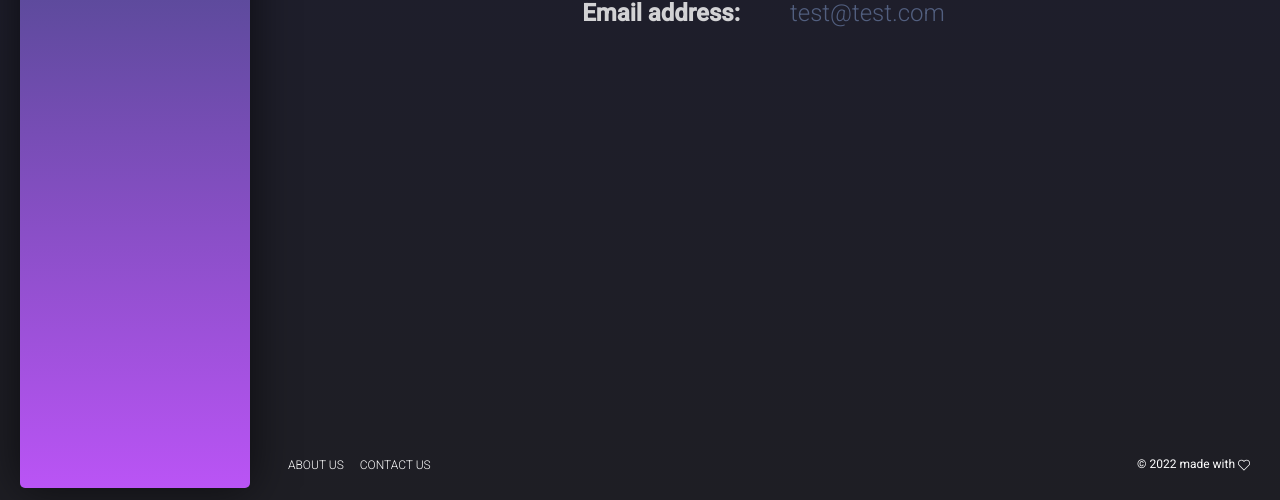
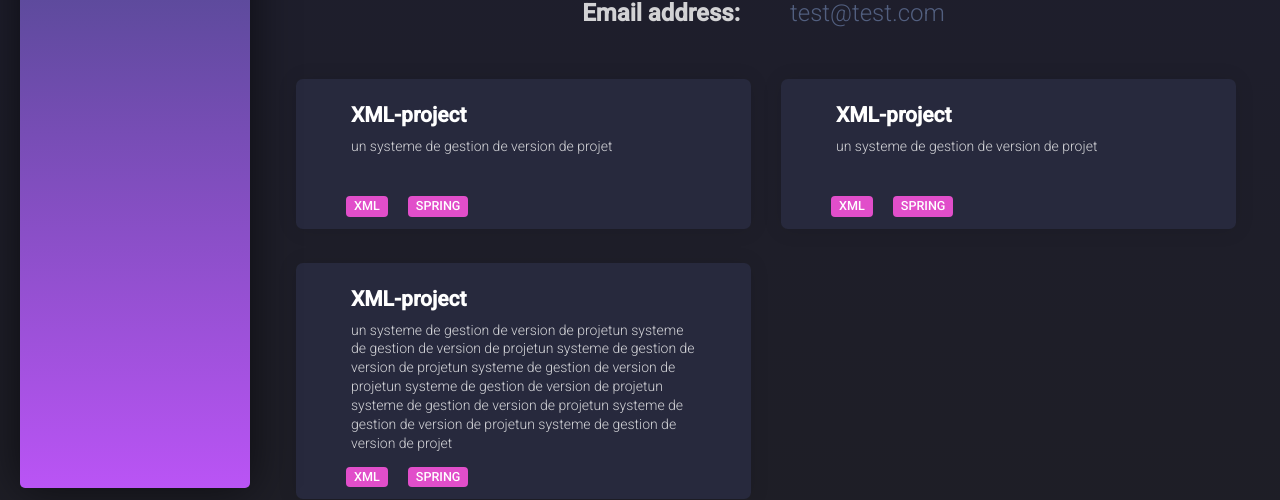
Before and after one commit to Yeyvo/MyWebArchive, an Angular app: page /profile in a window 1280 px wide. Shown: the part 302-802 px from the top of the page. Built offline with nearby package versions, Linux system fonts and the light colour scheme.

Commit message:
working profile
TODO refactor code inside with project-dashboard

```diff
--- a/src/app/components/profile/profile.component.html
+++ b/src/app/components/profile/profile.component.html
@@ -13,6 +13,20 @@
   </div>
 
 
-
+  <div class="container">
+    <div class="row">
+      <div class="col-sm-6" *ngFor="let project of projects; let i = index">
+        <div class="card btn projCard" routerLink="/projects/detailProject" (click)="onLoadProjectData(i)">
+          <div class="card-body">
+            <h5 class="card-title">{{project.name}}</h5>
+            <p class="card-text">{{project.description}}</p>
+          </div>
+          <div class="tags">
+            <div class="badge badge-primary" *ngFor="let tag of project.tags">{{tag}}</div>
+          </div>
+        </div>
+      </div>
+    </div>
+  </div>
 
 </div>
--- a/src/app/components/profile/profile.component.scss
+++ b/src/app/components/profile/profile.component.scss
@@ -58,7 +58,22 @@
   }
 
 
+  .projCard{
+    //overflow: clip;
+    white-space: normal;
+    text-align: left;
+    //text-overflow: ellipsis;
+    overflow: hidden;
+    min-height: 150px;
 
+    .card-body{
+      .card-title{
+        font-size: 1.5em;
+        font-weight: bold;
+      }
+    }
+
+  }
 
   .centerText {
     text-align: center;
--- a/src/app/components/profile/profile.component.ts
+++ b/src/app/components/profile/profile.component.ts
@@ -1,6 +1,8 @@
 import { Component, OnInit } from '@angular/core';
 import {AuthService} from "../../services/auth.service";
 import {User} from "../../models/User";
+import {ProjectSmall} from "../../project/models/project";
+import {ProjectService} from "../../project/services/project.service";
 
 @Component({
   selector: 'app-profile',
@@ -10,11 +12,21 @@ import {User} from "../../models/User";
 export class ProfileComponent implements OnInit {
 
   user : User;
+  projects: ProjectSmall[];
 
-  constructor(public authService : AuthService) { }
+  constructor(public authService : AuthService, public projectService: ProjectService) { }
 
   ngOnInit(): void {
     this.user = this.authService.currentUser;
+    if(this.user.isTeacher) {
+      this.projects = this.projectService.getAllProjectsTeacher(this.user.uid);
+    } else {
+      this.projects = this.projectService.getAllProjectsStudent(this.user.uid);
+    }
+  }
+
+  onLoadProjectData(i: number) {
+    this.projectService.LoadProjectData(this.projects[i]['uid'])
   }
 
 }
--- a/src/app/project/services/project.service.ts
+++ b/src/app/project/services/project.service.ts
@@ -92,4 +92,8 @@ export class ProjectService {
   addComment(currentVersion: string, comment: string) {
     console.log(currentVersion, comment)
   }
+
+  getAllProjectsStudent(uid: string) {
+    return [this.testProject,this.testProject,this.testProject2];
+  }
 }
```
